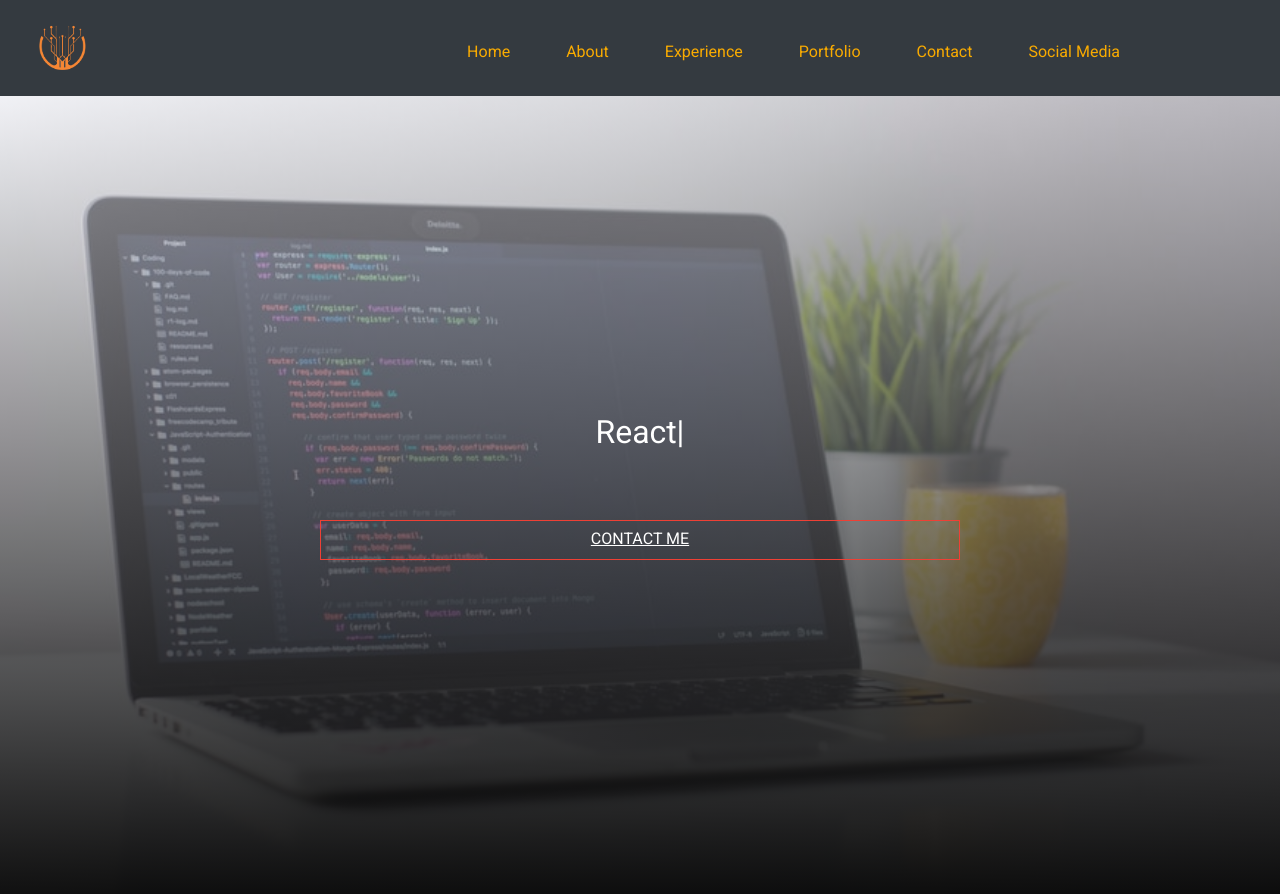
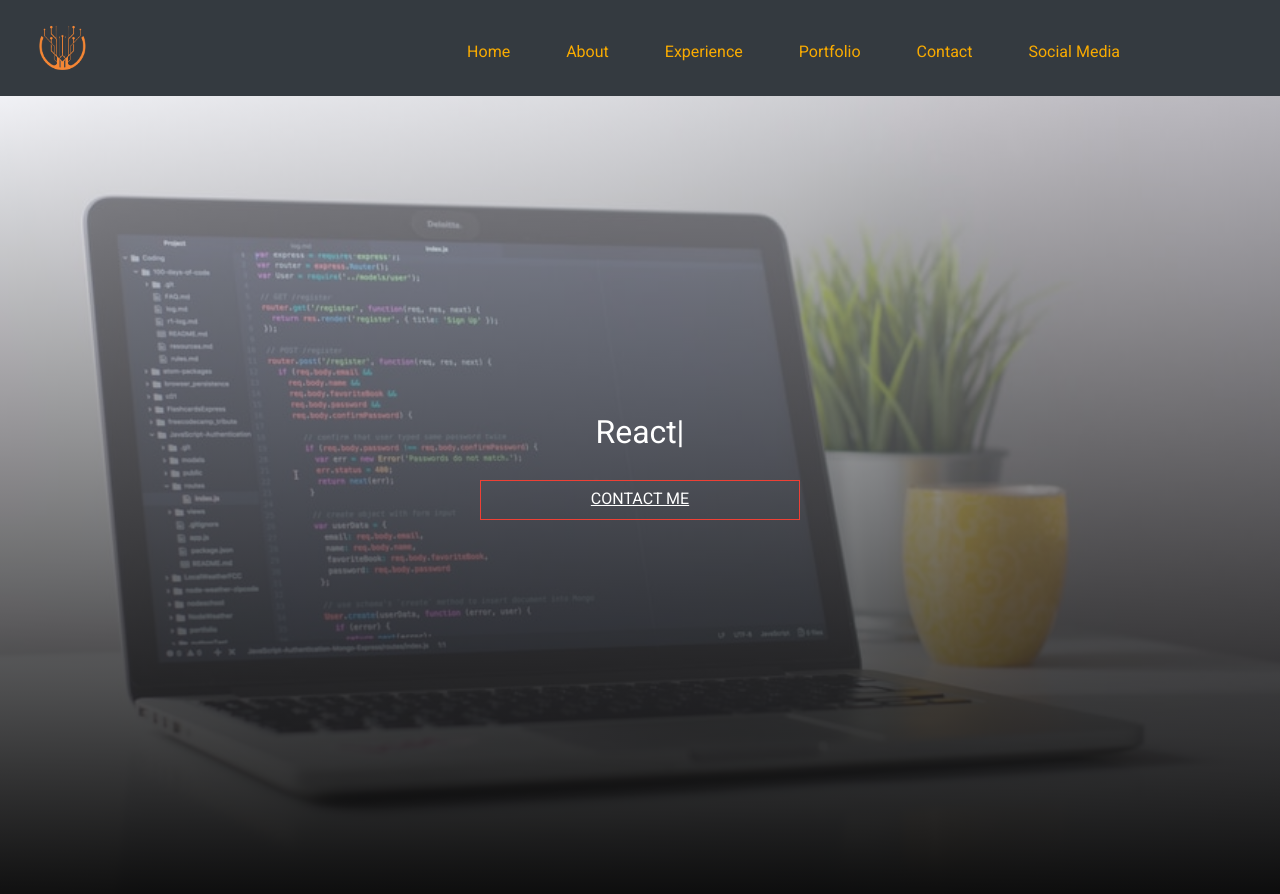
Before and after one commit to Fafaew/portfolio, a React (Create React App) app: page / in a window 1280 px wide. Built offline with nearby package versions, Linux system fonts and the light colour scheme.

Commit message:
Header adjusts

```diff
--- a/src/components/Header/Header.module.scss
+++ b/src/components/Header/Header.module.scss
@@ -20,19 +20,22 @@
   .contactWrapper {
     position: relative;
     display: flex;
-    top: 45%;
+    top: 40%;
     justify-content: center;
 
     .contactButton {
       width: 50%;
       text-align: center;
-      top: 60%;
       border: 1px solid $primary-red;
       text-transform: uppercase;
       border-radius: 0;
       padding: 0.625rem 0.75rem 0.75rem 0.75rem;
       color: $primary-white;
       margin: 2rem;
+
+      @include media-md {
+        width: 25%;
+      }
 
       &:hover {
         text-decoration: none;
```
